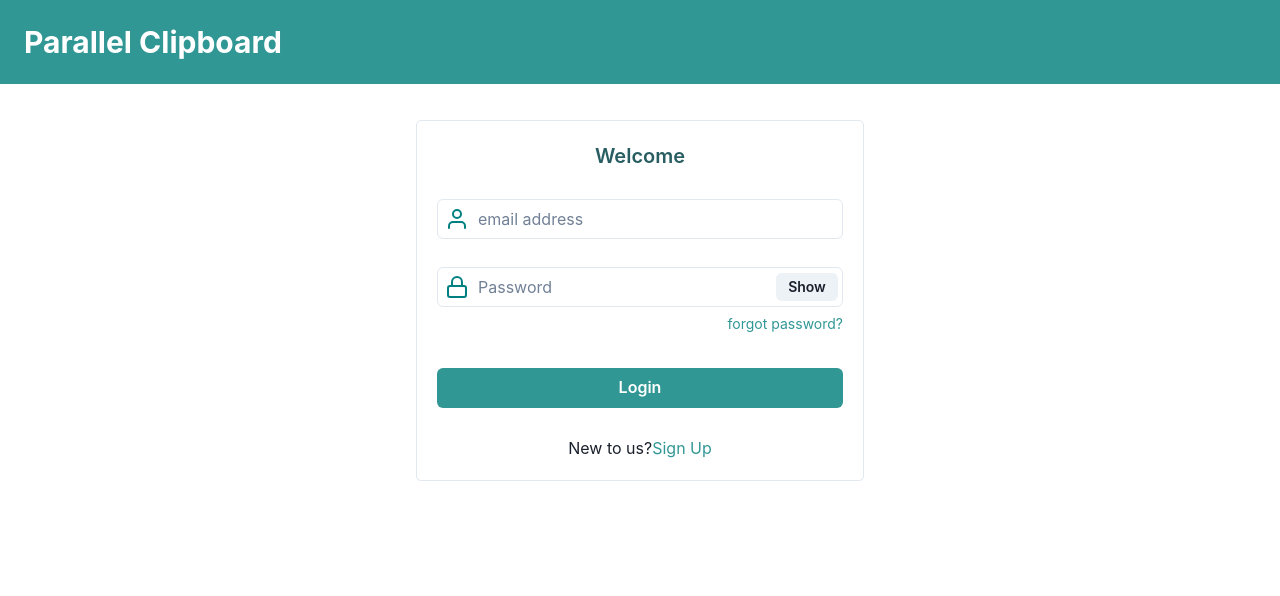
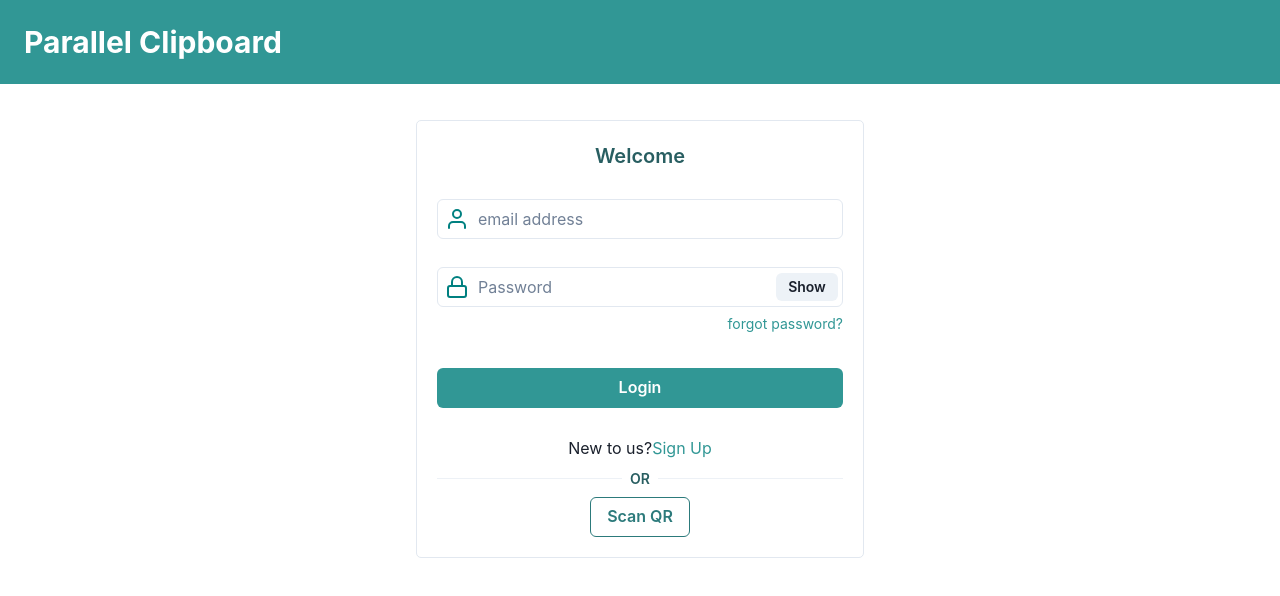
Before and after one commit to SanketW12/parallel-clipbpard, a React (Create React App) app: page / in a window 1280 px wide. Shown: the top 596 px of the page. Built offline with nearby package versions, Linux system fonts and the light colour scheme; no server answers.

Commit message:
Added changes for monile

```diff
--- a/package.json
+++ b/package.json
@@ -18,7 +18,10 @@
     "react-dom": "^18.2.0",
     "react-feather": "^2.0.10",
     "react-helmet": "^6.1.0",
+    "react-qr-code": "^2.0.8",
+    "react-scanned-qr": "^1.1.5",
     "react-scripts": "5.0.1",
+    "socket.io-client": "^4.5.2",
     "typescript": "^4.8.4",
     "web-vitals": "^2.1.4"
   },
--- a/src/components/login/Login.tsx
+++ b/src/components/login/Login.tsx
@@ -2,6 +2,8 @@ import {
   Box,
   Button,
   Center,
+  Divider,
+  Flex,
   FormControl,
   FormHelperText,
   Input,
@@ -9,6 +11,14 @@ import {
   InputLeftElement,
   InputRightElement,
   Link,
+  Modal,
+  ModalBody,
+  ModalCloseButton,
+  ModalContent,
+  ModalFooter,
+  ModalHeader,
+  ModalOverlay,
+  Spinner,
   Stack,
   Text,
   useBoolean,
@@ -16,6 +26,7 @@ import {
 } from "@chakra-ui/react";
 import React, { useState } from "react";
 import { Lock, User } from "react-feather";
+import { QRScanner } from "react-scanned-qr";
 import { signIn, signUp } from "../../auth/auth";
 
 interface User {
@@ -33,6 +44,8 @@ function Login({ setLoggedIn }: LoginPageProps) {
   const [error, setError] = useState<string>("");
   const [loading, setLoading] = useState<boolean>();
   const [showSignUp, setShowSignUp] = useState<boolean>(false);
+  const [openScanner, setOpenScanner] = useState<boolean>(false);
+
   const toast = useToast();
 
   const handleSignIn = () => {
@@ -182,6 +195,54 @@ function Login({ setLoggedIn }: LoginPageProps) {
           </Link>
         </Center>
       </Stack>
+
+      <Flex align="center">
+        <Divider />
+        <Text
+          color="teal.700"
+          textAlign="center"
+          fontWeight="semibold"
+          fontSize="sm"
+          padding="2"
+        >
+          OR
+        </Text>
+        <Divider />
+      </Flex>
+      {openScanner ? (
+        <Modal
+          onClose={() => setOpenScanner(false)}
+          isOpen={openScanner}
+          motionPreset="slideInBottom"
+        >
+          <ModalOverlay />
+          <ModalContent width={["350px", "md"]}>
+            <ModalHeader>Scan QR</ModalHeader>
+            <ModalCloseButton />
+            <ModalBody>
+              <Center>
+                <QRScanner
+                  loadingComponent={<Spinner color="teal" />}
+                  onScanned={(data) => {
+                    alert(JSON.stringify(data));
+                  }}
+                  onError={() => {}}
+                />
+              </Center>
+            </ModalBody>
+          </ModalContent>
+        </Modal>
+      ) : (
+        <Center>
+          <Button
+            onClick={() => setOpenScanner(true)}
+            colorScheme="teal"
+            variant="outline"
+          >
+            Scan QR
+          </Button>
+        </Center>
+      )}
     </Box>
   );
 }
```
Also changed, not shown: 1 other file (tests, documents, lock files or other folders).
